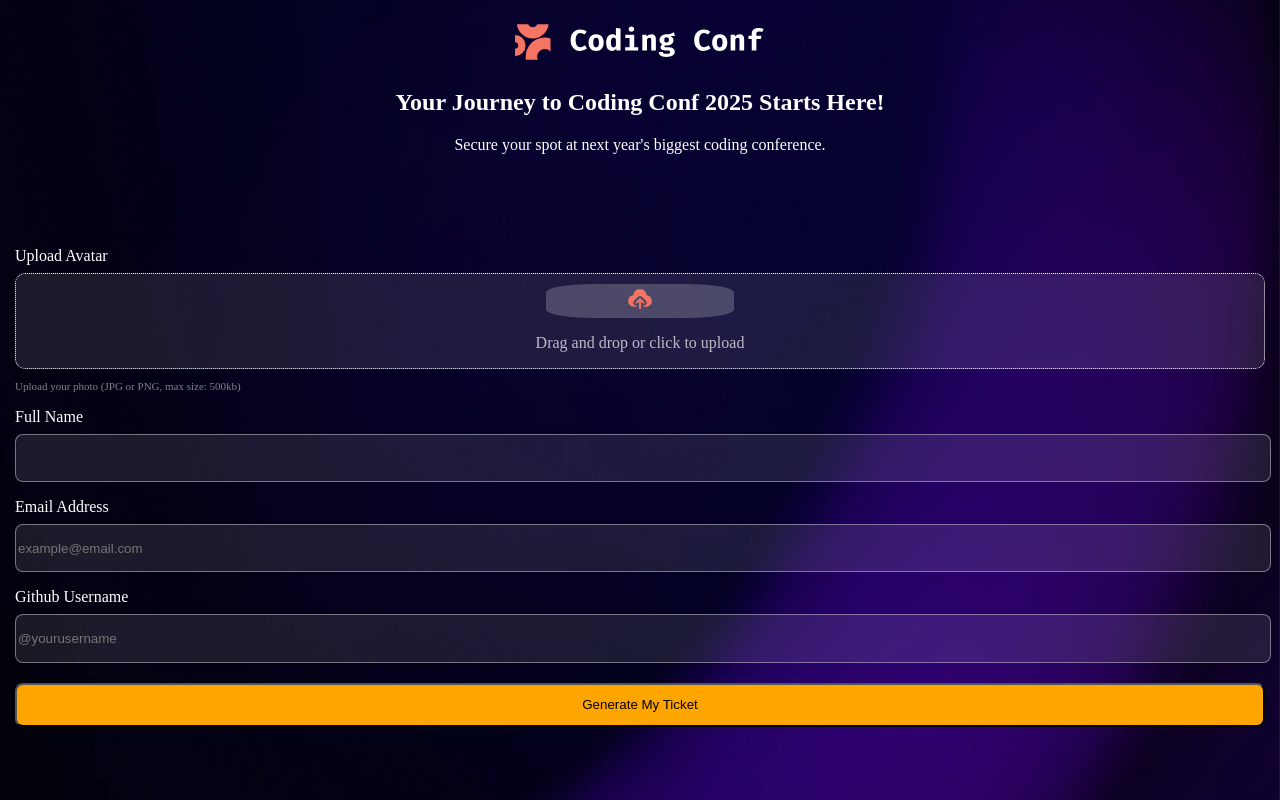
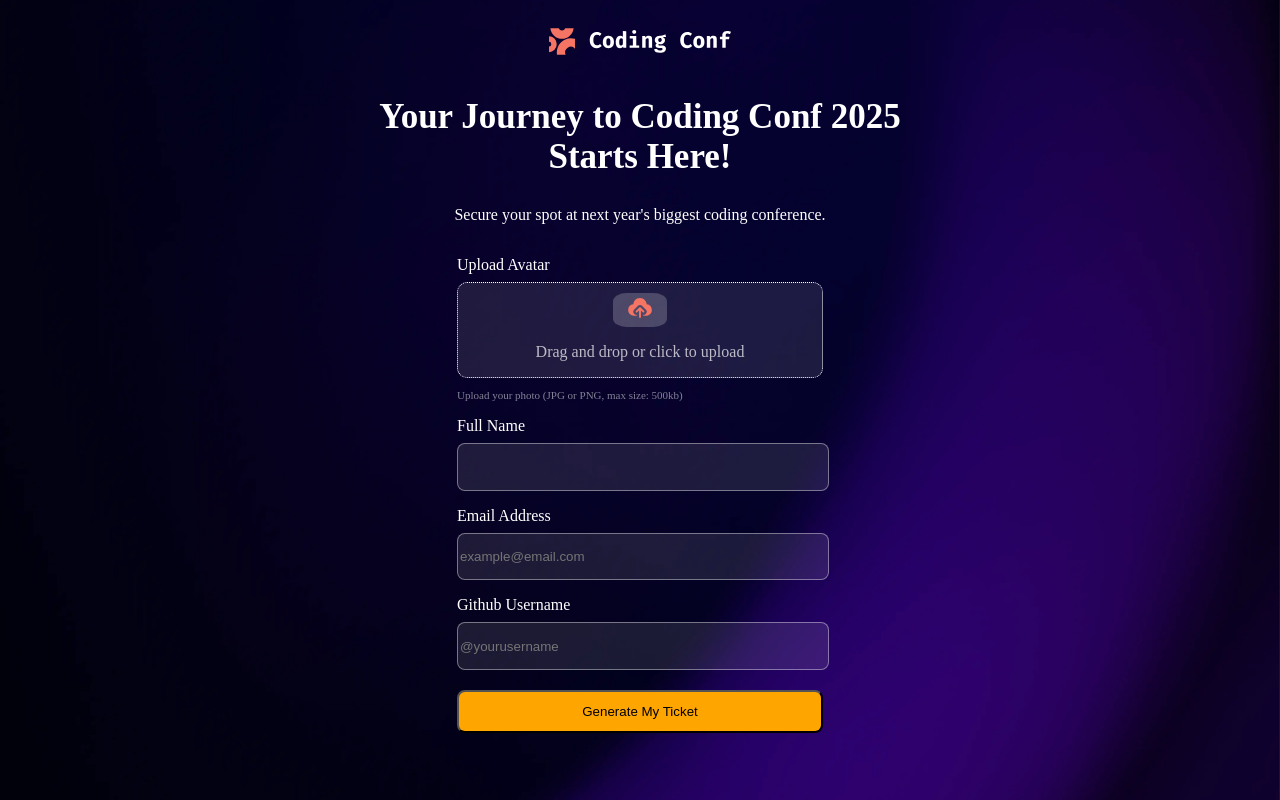
Before and after one commit to Najad-Nabil/Conference-ticket-generator, a plain HTML site: page index.html in a window 1280 px wide. Drawn offline with Linux system fonts and the light colour scheme.

Commit message:
Desktop modifications done

```diff
--- a/style.css
+++ b/style.css
@@ -98,7 +98,23 @@ body {
         background-size: cover;
     }
 
+    #main-container {
+        width: 50%;
+        margin-left: 25%;
+    }
+
     #main-logo {
-        width: 20%;
+        width: 30%;
+    }
+
+    #para-div h2 {
+        font-size: 35px;
+
+    }
+
+    #input-div {
+        width: 60%;
+        margin-left: 20%;
+        height: 80%;
     }
 }
```
